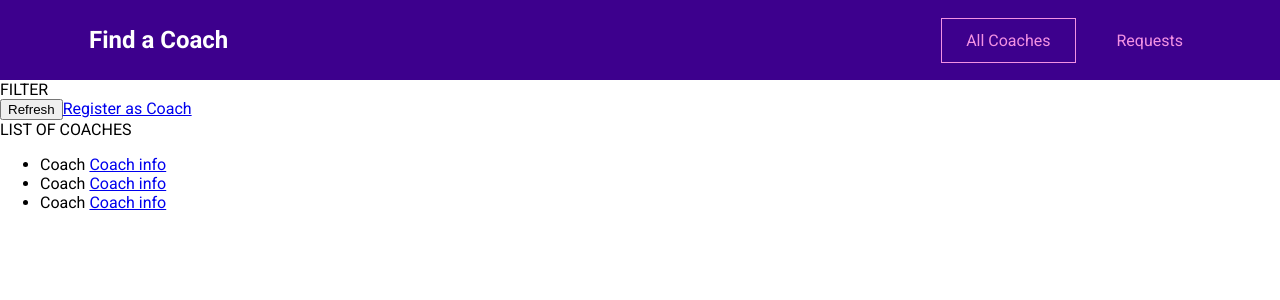
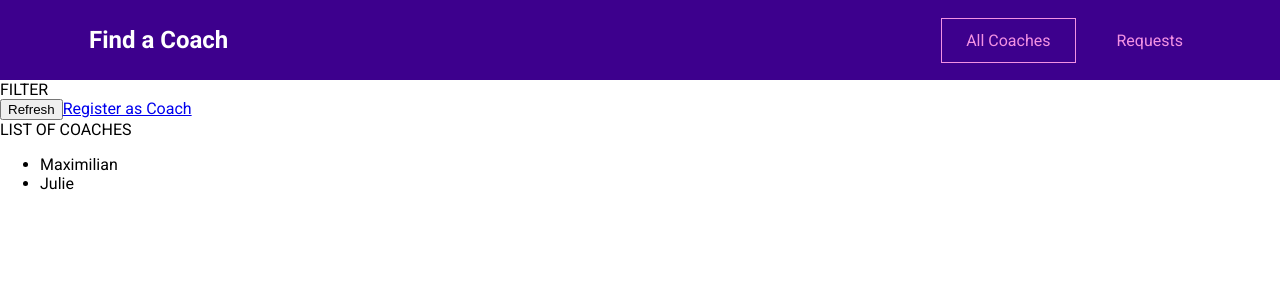
Before and after one commit to mengmeiying/find-a-coach, a Vue app: page /coaches in a window 1280 px wide. Shown: the top 300 px of the page. Built offline with nearby package versions, Linux system fonts and the light colour scheme.

Commit message:
added vuex and coach data

```diff
--- a/src/main.js
+++ b/src/main.js
@@ -1,6 +1,7 @@
 import { createApp } from 'vue';
 
 import router from './router';
+import store from './store';
 import App from './App.vue';
 
 
@@ -8,5 +9,6 @@
 const app = createApp(App);
 
 app.use(router);
+app.use(store);
 
 app.mount('#app');
--- a/src/pages/coaches/CoachesList.vue
+++ b/src/pages/coaches/CoachesList.vue
@@ -8,16 +8,25 @@
       <router-link to="/register">Register as Coach</router-link>
     </div>
     LIST OF COACHES
-    <ul>
-      <li>Coach
-        <router-link to="/coaches/c1">Coach info</router-link>
-      </li>
-      <li>Coach
-        <router-link to="/coaches/c1">Coach info</router-link>
-      </li>
-      <li>Coach
-        <router-link to="/coaches/c1">Coach info</router-link>
+    <ul v-if="hasCoaches">
+      <li v-for="coach in filteredCoaches" :key="coach.id">
+        {{ coach.firstName }}
       </li>
     </ul>
+    <h3 v-else>No coaches found!</h3>
   </section>
 </template>
+
+
+<script>
+export default {
+  computed: {
+    filteredCoaches() {
+      return this.$store.getters['coaches/coaches'];
+    },
+    hasCoaches() {
+      return this.$store.getters['coaches/hasCoaches']
+    }
+  },
+}
+</script>
--- /dev/null
+++ b/src/store/index.js
@@ -0,0 +1,25 @@
+import { createStore } from "vuex";
+
+import coachesModule from './modules/coaches/index'
+import requestsModule from './modules/requests/index'
+
+const store = createStore({
+  modules: {
+    coaches: coachesModule,
+    requests: requestsModule
+},
+  state() {
+
+  },
+  mutations: {
+
+  },
+  getters: {
+
+  },
+  actions: {
+
+  },
+});
+
+export default store;
--- /dev/null
+++ b/src/store/modules/coaches/getters.js
@@ -0,0 +1,8 @@
+export default {
+  coaches(state) {
+    return state.coaches;
+  },
+  hasCoaches(state) {
+    return state.coaches && state.coaches.length > 0;
+  }
+}
--- /dev/null
+++ b/src/store/modules/coaches/index.js
@@ -0,0 +1,34 @@
+import mutations from './mutations';
+import actions from './actions';
+import getters from './getters';
+
+export default {
+  namespaced: true,
+  state() {
+    return {
+      coaches: [
+        {
+          id: 'c1',
+          firstName: 'Maximilian',
+          lastName: 'Schwarzmüller',
+          areas: ['frontend', 'backend', 'career'],
+          description:
+            "I'm Maximilian and I've worked as a freelance web developer for years. Let me help you become a developer as well!",
+          hourlyRate: 30
+        },
+        {
+          id: 'c2',
+          firstName: 'Julie',
+          lastName: 'Jones',
+          areas: ['frontend', 'career'],
+          description:
+            'I am Julie and as a senior developer in a big tech company, I can help you get your first job or progress in your current role.',
+          hourlyRate: 30
+        }
+      ]
+    }
+  },
+  mutations,
+  getters,
+  actions,
+}
--- /dev/null
+++ b/src/store/modules/requests/index.js
@@ -0,0 +1,13 @@
+import mutations from './mutations';
+import actions from './actions';
+import getters from './getters';
+
+export default {
+  namespaced: true,
+  state() {
+
+  },
+  mutations,
+  getters,
+  actions,
+}
```
Also changed, not shown: src/store/modules/coaches/actions.js (added), src/store/modules/coaches/mutations.js (added), src/store/modules/requests/actions.js (added), src/store/modules/requests/getters.js (added), src/store/modules/requests/mutations.js (added).
